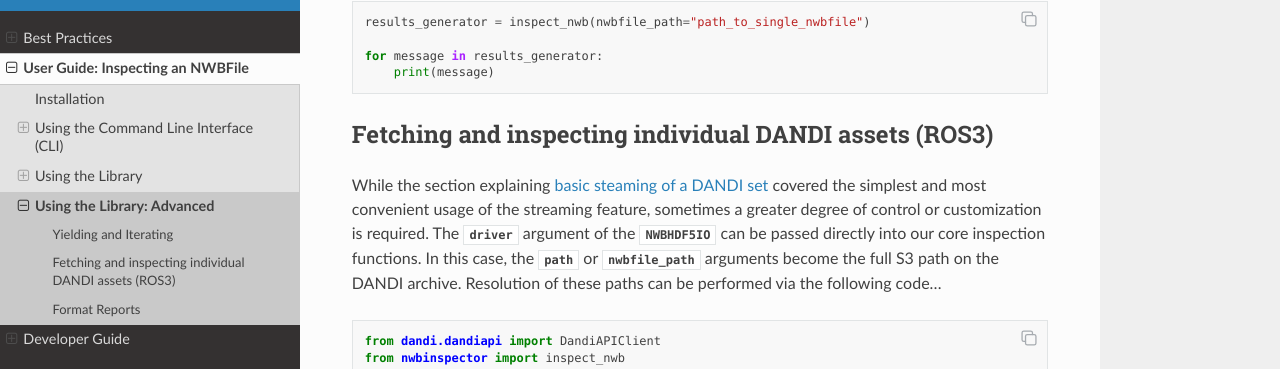
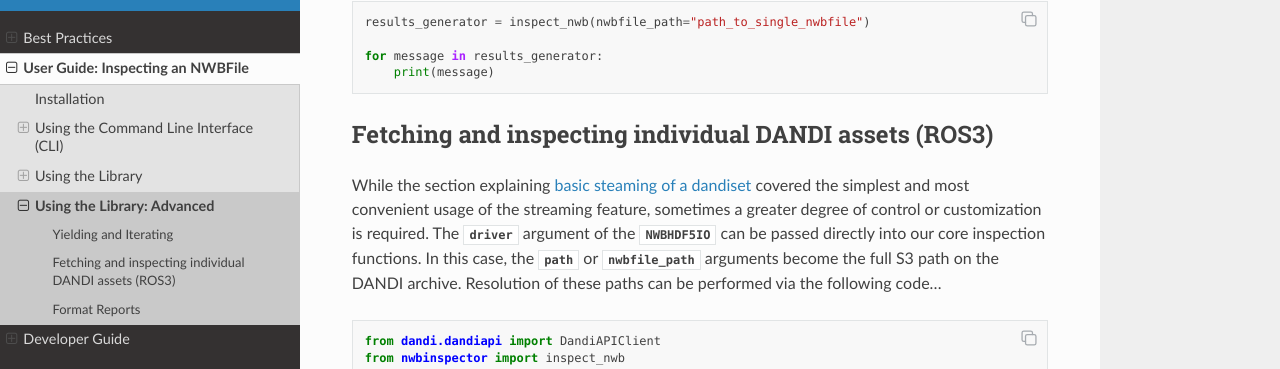
Before and after one commit to NeurodataWithoutBorders/nwbinspector, a Sphinx documentation site: the page built from docs/user_guide/using_the_library_advanced.rst, in a window 1280 px wide and 900 px high, scrolled down 773 px. Shown: the part 82-451 px from the top of the window. Built offline with Sphinx 7.4.7 and the Read the Docs theme 2.0.0, drawn with Linux system fonts in a browser that asks for light colours.

Commit message:
Update docs/user_guide/using_the_library_advanced.rst
Co-authored-by: Ben Dichter <ben.dichter@gmail.com>

```diff
--- a/docs/user_guide/using_the_library_advanced.rst
+++ b/docs/user_guide/using_the_library_advanced.rst
@@ -51,7 +51,7 @@
 Fetching and inspecting individual DANDI assets (ROS3)
 ------------------------------------------------------
 
-While the section explaining :ref:`basic steaming of a DANDI set<simple_streaming_api>` covered the simplest and most convenient usage of the streaming feature, sometimes a greater degree of control or customization is required. The :py:attr:`driver` argument of the :py:class:`~pynwb.NWBHDF5IO` can be passed directly into our core inspection functions. In this case, the :py:attr:`path` or :py:attr:`nwbfile_path` arguments become the full S3 path on the DANDI archive. Resolution of these paths can be performed via the following code...
+While the section explaining :ref:`basic steaming of a dandiset <simple_streaming_api>` covered the simplest and most convenient usage of the streaming feature, sometimes a greater degree of control or customization is required. The :py:attr:`driver` argument of the :py:class:`~pynwb.NWBHDF5IO` can be passed directly into our core inspection functions. In this case, the :py:attr:`path` or :py:attr:`nwbfile_path` arguments become the full S3 path on the DANDI archive. Resolution of these paths can be performed via the following code...
 
 .. code-block:: python
 
```
